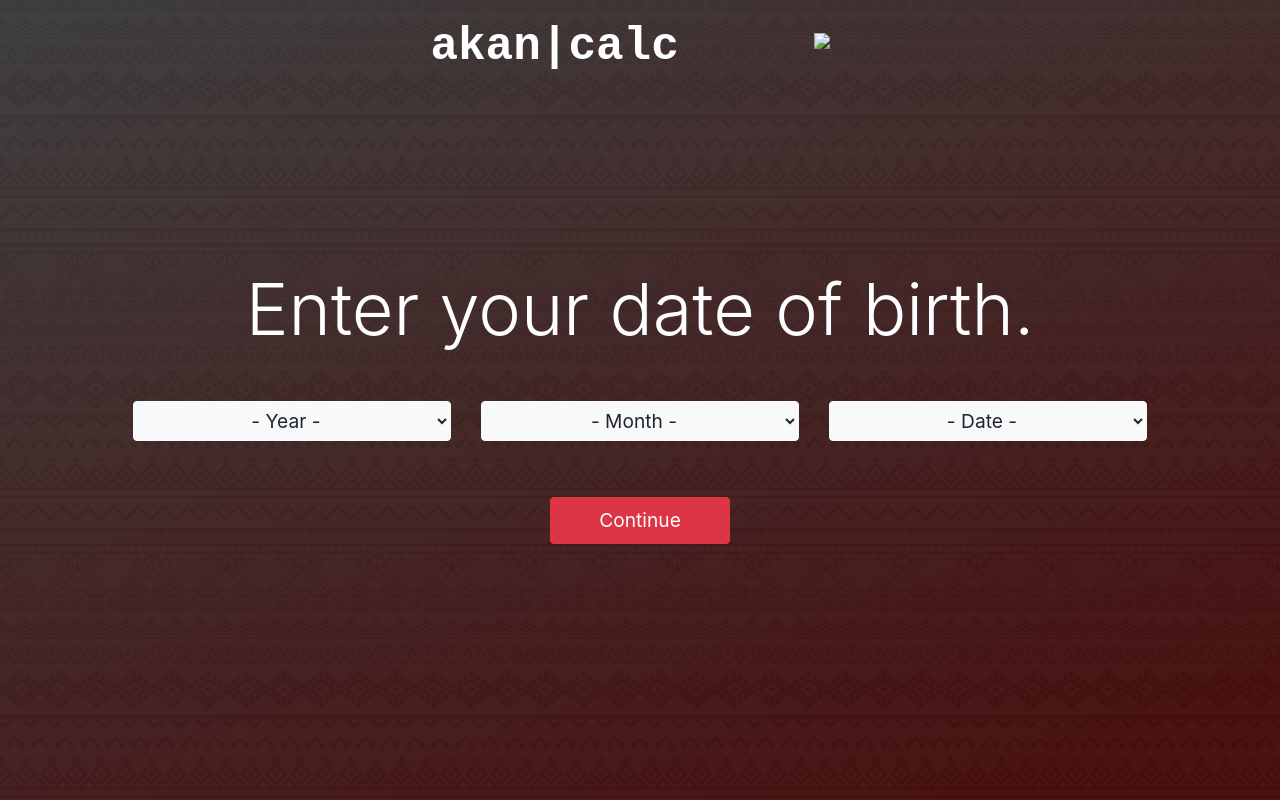
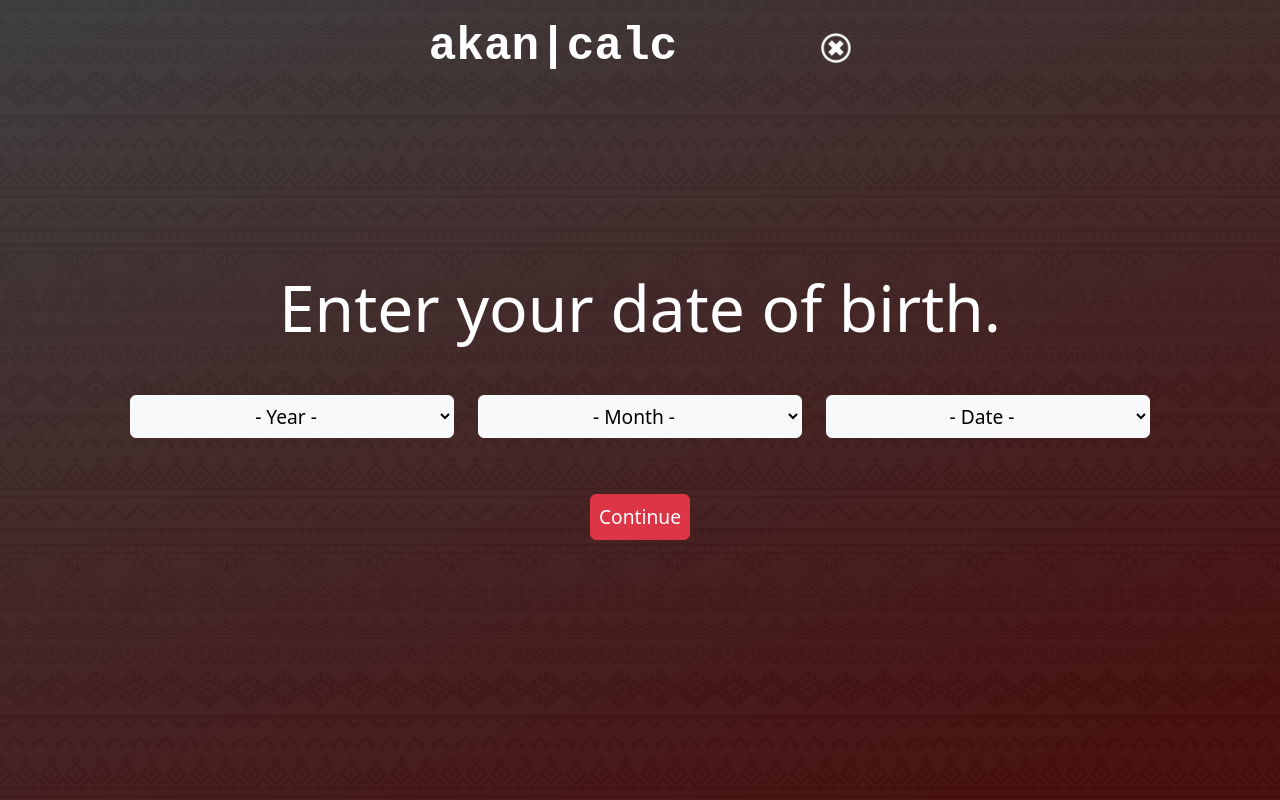
Before and after one commit to DEBORAH72/WeekTwoAkanNames, a plain HTML site: page steps.html in a window 1280 px wide. Drawn offline with nearby package versions, Linux system fonts and the light colour scheme; files whose address does not match are found by name.

Commit message:
modified readme,index,names and steps images

```diff
--- a/steps.html
+++ b/steps.html
@@ -7,7 +7,8 @@
   <title>Akan Calculator | Steps</title>
   <meta name="theme-color" content="#ce1126">
   <script src="JS/main.js"></script>
-  <link rel="stylesheet" href="css/bootstrap.css" type="text/css">
+  <!-- CSS only -->
+<link href="https://cdn.jsdelivr.net/npm/bootstrap@5.2.2/dist/css/bootstrap.min.css" rel="stylesheet" integrity="sha384-Zenh87qX5JnK2Jl0vWa8Ck2rdkQ2Bzep5IDxbcnCeuOxjzrPF/et3URy9Bv1WTRi" crossorigin="anonymous">
   <link href="css/styles.css" rel="stylesheet" type="text/css">
 
 </head>
@@ -20,7 +21,7 @@
       </div>
       <div id="exit" class="d-flex flex-wrap align-content-center text-center justify-content-center text-dark"
         onclick="location.href='index.html'">
-        <img src="img/close.png" alt="close" style="height: 100%;">
+        <img src="images/close.png" alt="close" style="height: 100%;">
       </div>
     </div>
 
```
Also changed, not shown: index.html (+2 -1 lines), names.html (+3 -2 lines), 1 other file.
